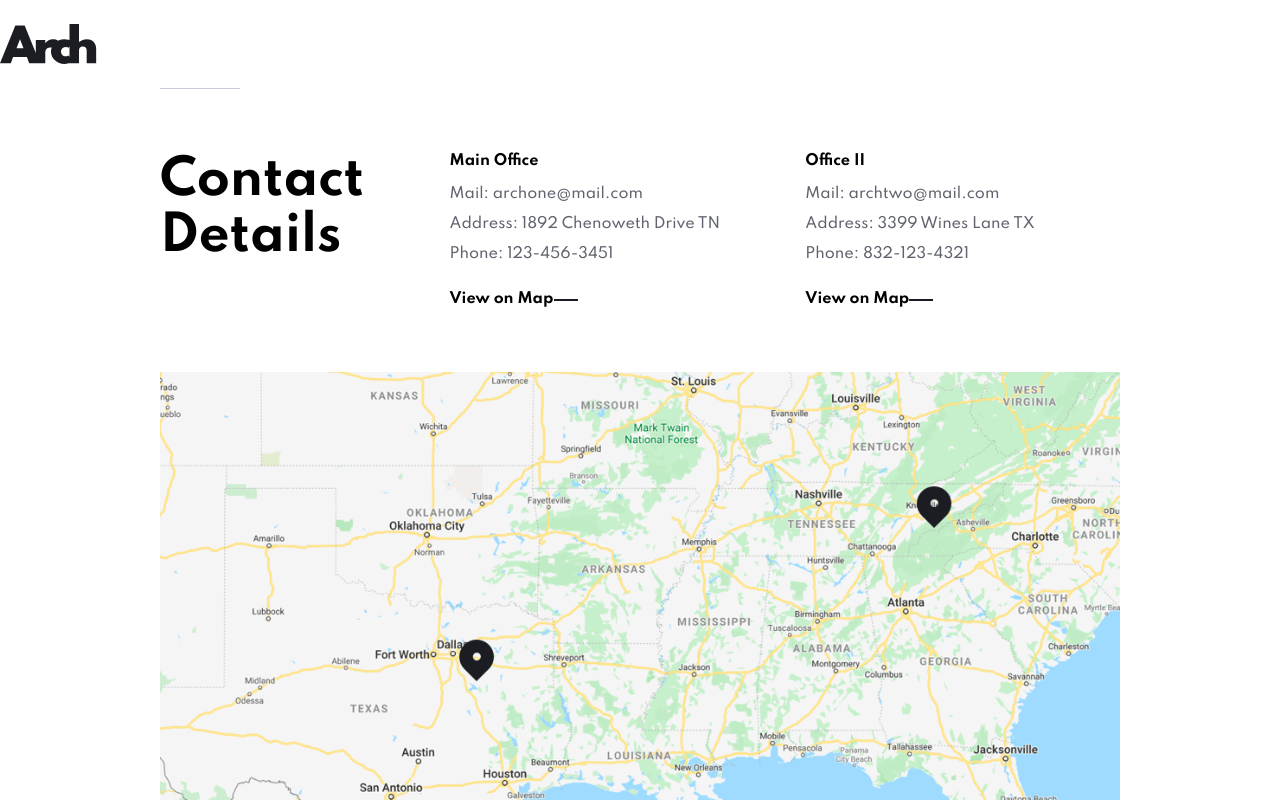
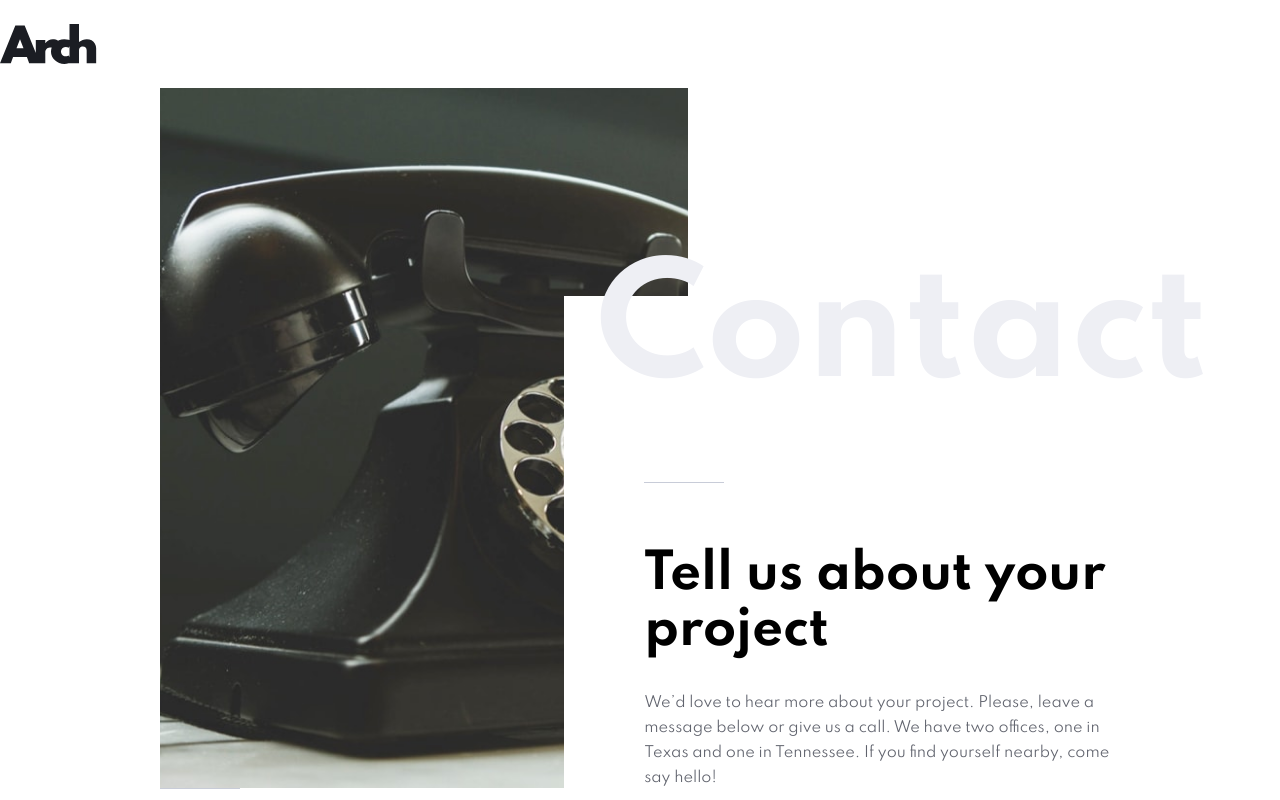
Before and after one commit to toriola998/Arch-studio, a Vue app: page /contact in a window 1280 px wide. Shown: the top 800 px of the page. Built offline with nearby package versions, Linux system fonts and the light colour scheme.

Commit message:
added props to details.vue

```diff
--- a/src/components/Details.vue
+++ b/src/components/Details.vue
@@ -2,23 +2,23 @@
     <div class="details-container">
         <!--<div class="details-img-wrap">-->
             <!---SHOW IMAGE ONLY ON MOBILE DEVICES-->
-            <img src="./../assets/about/mobile/image-hero.jpg"
+            <img :src="require(`./../assets/${pageFileName}/mobile/image-hero.jpg`)"
                 alt="" class="details-img details-mobile"/>
 
             <!---SHOW IMAGE ONLY ON TABLET DEVICES-->
-            <img src="./../assets/about/tablet/image-hero.jpg"
+            <img :src="require(`./../assets/${pageFileName}/tablet/image-hero.jpg`)"
                 alt="" class="details-img details-tablet"/>
 
             <!---SHOW IMAGE ONLY ON DESKTOP DEVICES-->
-            <img src="./../assets/about/desktop/image-hero.jpg"
+            <img :src="require(`./../assets/${pageFileName}/desktop/image-hero.jpg`)"
             alt="" class="details-img details-desktop"/>
         <!--</div>-->
 
         <div class="page-details">
-            <h2 class="large-heading">About</h2>
+            <h2 class="large-heading">{{ largeHeading}}</h2>
             <div class="line"></div>
             <div class="white-div"></div>
-            <h2>{{ heading }}</h2>
+            <h2>{{ subheading }}</h2>
             <p class="description">{{ description }}</p>
         </div>
     </div>
@@ -27,7 +27,7 @@
 <script>
 export default {
     name: 'Details',
-    props: ['heading', 'description']
+    props: [ 'largeHeading','subheading', 'description', 'pageFileName']
 }
 </script>
 
@@ -78,10 +78,6 @@ export default {
 
         .page-details {
            padding: 3rem 4rem 3rem;
-        }
-
-         .details-img-wrap {
-            padding: 0 4rem;
         }
     }
 
--- a/src/views/About.vue
+++ b/src/views/About.vue
@@ -1,6 +1,8 @@
 <template>
     <Header/>
-    <Details heading="Your team of professionals"
+    <Details pageFileName="about"
+        largeHeading="About"
+        subheading="Your team of professionals"
         description="Our small team of world-class professionals will work with
         you every step of the way. Strong relationships are at the core of everything we do.
         This extends to the relationship our projects have with their surroundings."
--- a/src/views/Contact.vue
+++ b/src/views/Contact.vue
@@ -1,5 +1,12 @@
 <template>
     <Header />
+    <Details pageFileName="contact"
+        largeHeading="Contact"
+        subheading="Tell us about your project"
+        description="We’d love to hear more about your project. Please, leave a message
+        below or give us a call. We have two offices, one in Texas and one in Tennessee.
+        If you find yourself nearby, come say hello!"
+        />
     <section class="contact">
         <div class="line"></div>
         <div class="flex-contact">
@@ -33,6 +40,7 @@
 
 <script>
 import Header from './../components/Header.vue'
+import Details from './../components/Details.vue'
 import ContactInfo from './../components/ContactInfo.vue'
 import Footer from './../components/Footer.vue'
 
@@ -40,6 +48,7 @@ export default {
     name: 'Contact',
     components: {
         Header,
+        Details,
         ContactInfo,
         Footer
     }
```
